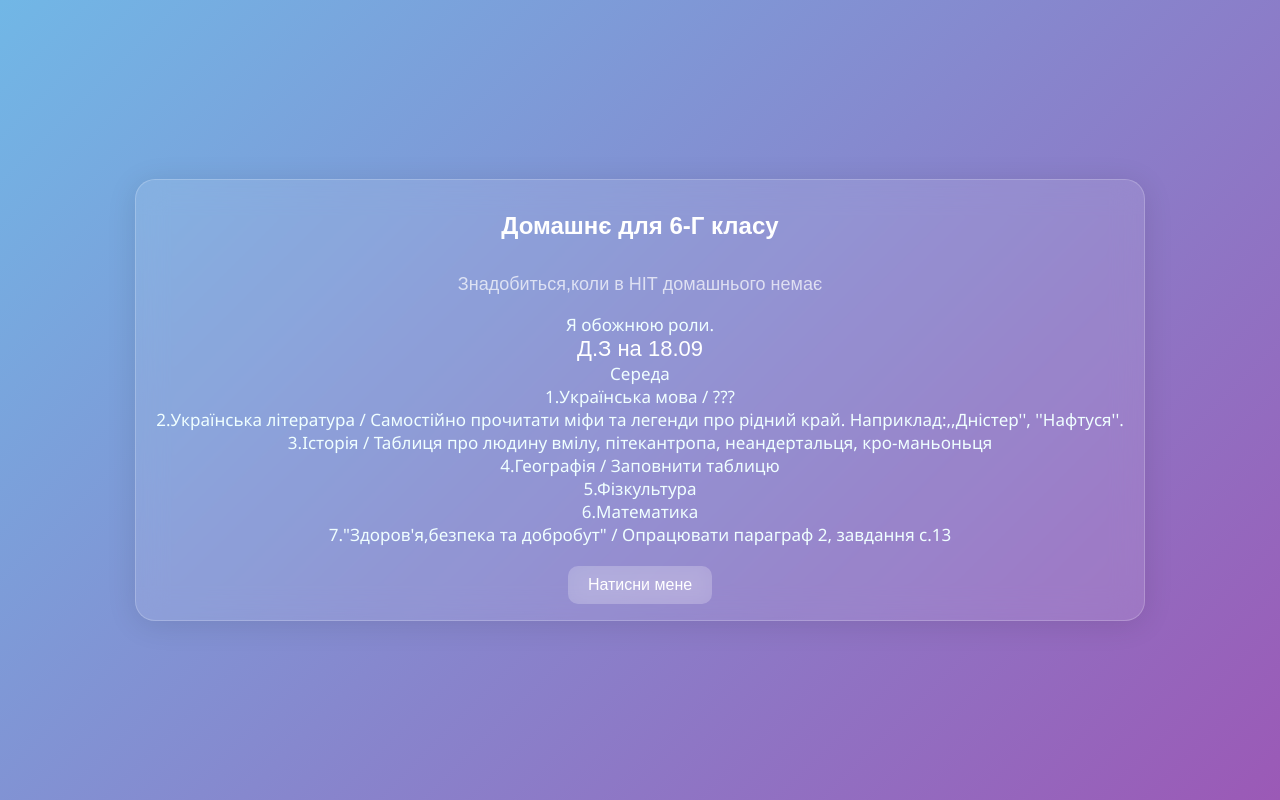
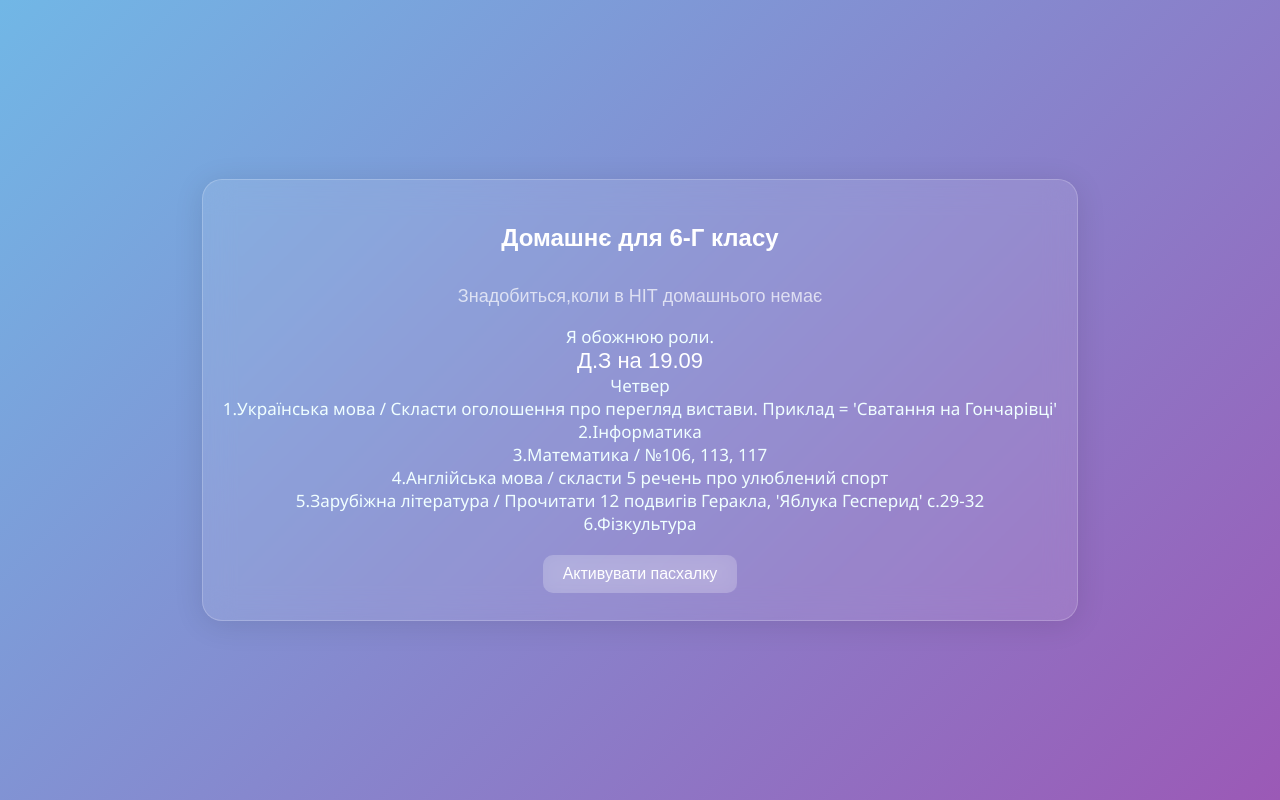
Before and after one commit to olezhka-github/szl, a plain HTML site: page index.html in a window 1280 px wide. Drawn offline with Linux system fonts and the light colour scheme.

Commit message:
Update index.html

```diff
--- a/index.html
+++ b/index.html
@@ -1,6 +1,4 @@
-<!DOCTYPE html>
-<html lang="uk">
-<head>
+<html lang="uk"><head>
     <meta charset="UTF-8">
     <meta name="viewport" content="width=device-width, initial-scale=1.0">
     <title>Домашка 6-Г</title>
@@ -78,16 +76,17 @@
         <h1>Домашнє для 6-Г класу</h1>
         <p>Знадобиться,коли в НІТ домашнього немає</p>
         <hws>Я обожнюю роли.</hws>
-        <hw>Д.З на 18.09</hw>
-        <hws>Середа</hws>
-        <hws>1.Українська мова / ???</hws>
-        <hws>2.Українська література /  Самостійно прочитати міфи та легенди про рідний край. Наприклад:,,Дністер'', ''Нафтуся''.</hws>
-        <hws>3.Історія / Таблиця про людину вмілу, пітекантропа, неандертальця, кро-маньоньця</hws>
-        <hws>4.Географія / Заповнити таблицю</hws>
-        <hws>5.Фізкультура</hws>
-        <hws>6.Математика</hws>
-        <hws>7."Здоров'я,безпека та добробут" / Опрацювати параграф 2, завдання с.13 </hws>
-        <button>Натисни мене</button>
+        <hw>Д.З на 19.09</hw>
+        <hws>Четвер</hws>
+        <hws>1.Українська мова / Скласти оголошення про перегляд вистави. Приклад = 'Сватання на Гончарівці'</hws>
+        <hws>2.Інформатика</hws>
+        <hws>3.Математика / №106, 113, 117</hws>
+        <hws>4.Англійська мова / скласти 5 речень про улюблений спорт</hws>
+        <hws>5.Зарубіжна література / Прочитати 12 подвигів Геракла, 'Яблука Гесперид' с.29-32</hws>
+        <hws>6.Фізкультура</hws>
+        <hws></hws>
+        <button onclick="alert('Для всіх хто кажуть Олійник + Остап = ❤️.Ви дуже погані люди.Крапка.')">Активувати пасхалку</button>
     </div>
-</body>
-</html>
+
+
+</body></html>
```
